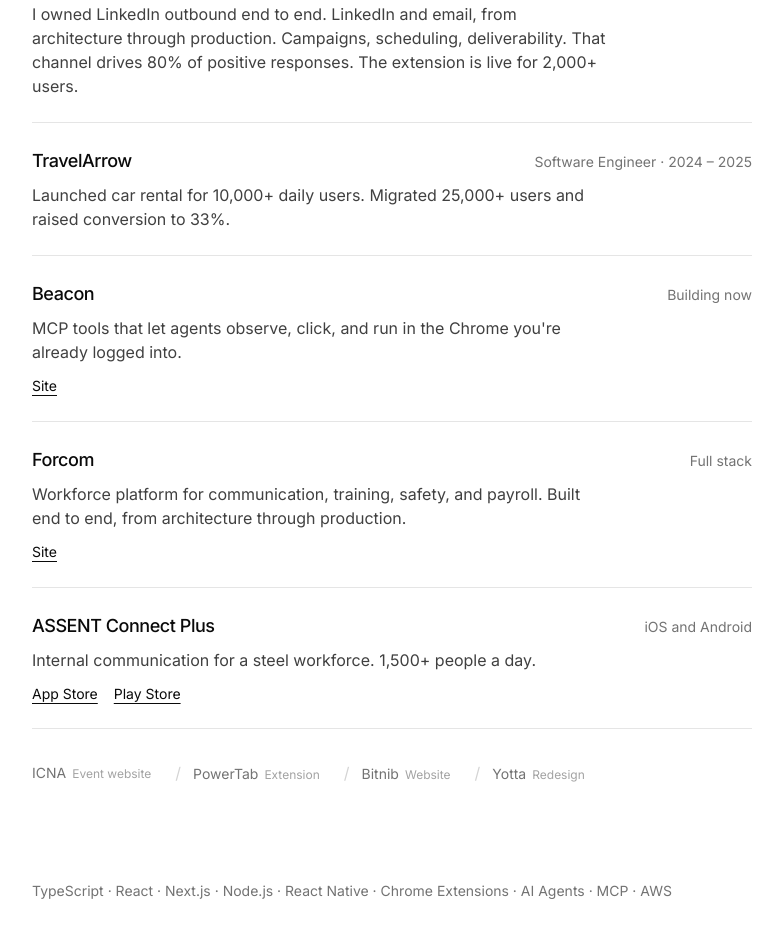
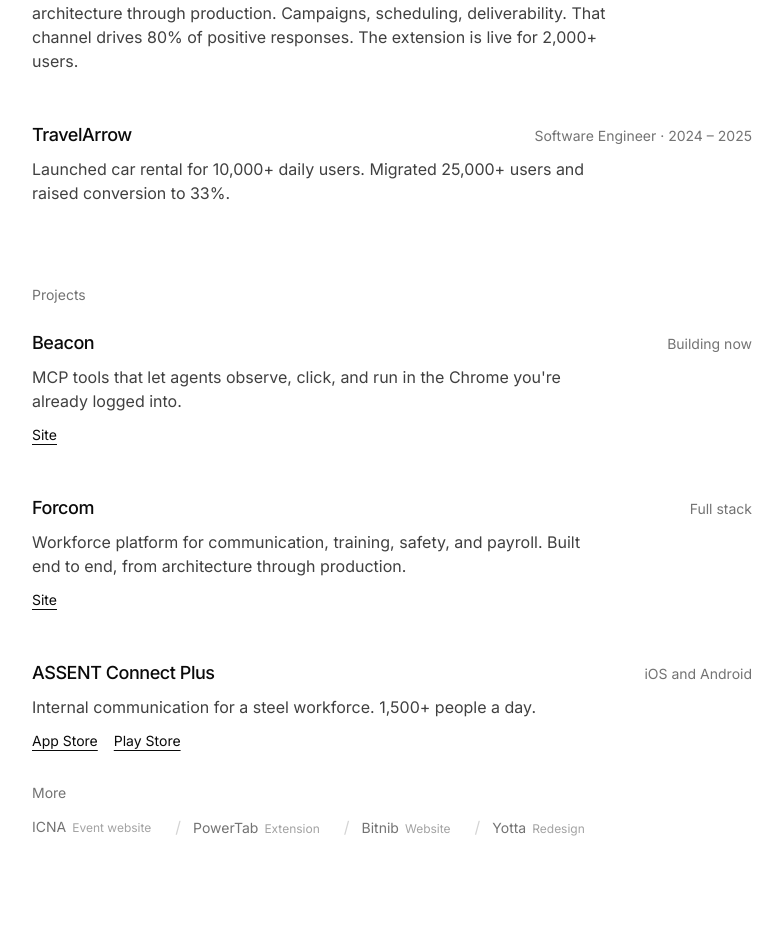
Before and after one commit to NAMANIND/portfolio, a Next.js app: page / in a window 1280 px wide. Shown: the part 647-1584 px from the top of the page, without its empty margins (248-1031 px from the left). Built offline with nearby package versions, Linux system fonts and the light colour scheme.

Commit message:
Refactor work and projects sections on personal site. Renamed 'work' to 'jobs' for clarity, introduced a reusable EntryList component for better code organization, and updated the layout to separate work and projects into distinct sections.

```diff
--- a/src/app/page.js
+++ b/src/app/page.js
@@ -8,7 +8,7 @@
     "Founding Engineer at Roger (YC S24). I build AI agents, browser tools, and products from a blank page to production.",
 };
 
-const work = [
+const jobs = [
   {
     name: "Roger",
     meta: "Founding Engineer · YC S24 · 2025 – Present",
@@ -21,6 +21,9 @@
     detail:
       "Launched car rental for 10,000+ daily users. Migrated 25,000+ users and raised conversion to 33%.",
   },
+];
+
+const projects = [
   {
     name: "Beacon",
     meta: "Building now",
@@ -55,47 +58,11 @@
   },
 ];
 
-const also = [
-  { name: "ICNA", tag: "Event website", href: "https://www.theiecna.com/" },
-  { name: "PowerTab", tag: "Extension", href: "https://powertab.vercel.app/" },
-  { name: "Bitnib", tag: "Website", href: "https://bitnibdesign.com/" },
-  { name: "Yotta", tag: "Redesign", href: "https://yotta21.netlify.app/" },
-];
-
-export default function Page() {
+function EntryList({ items }) {
   return (
-    <main
-      className={`${inter.className} corner-hue min-h-screen overflow-x-hidden text-neutral-950`}
-    >
-      <div className="mx-auto w-full max-w-3xl px-5 py-12 sm:px-6 sm:py-24">
-        <header className="flex flex-col gap-2 sm:flex-row sm:items-baseline sm:justify-between sm:gap-6">
-          <p className="text-sm tracking-tight">Naman Rai</p>
-          <a
-            href="mailto:namanrai309@gmail.com"
-            className="text-sm text-neutral-500 underline-offset-4 hover:text-neutral-950 hover:underline sm:text-right"
-          >
-            namanrai309@gmail.com
-          </a>
-        </header>
-
-        <section className="mt-14 sm:mt-32">
-          <h1 className="max-w-xl text-balance text-[1.75rem] font-medium leading-[1.15] tracking-tight sm:text-4xl sm:leading-tight lg:text-5xl">
-            I build products that make software more capable.
-          </h1>
-          <p className="mt-4 max-w-xl text-base leading-relaxed text-neutral-600 sm:mt-6 sm:text-lg">
-            Founding Engineer at Roger (YC S24). I take products from a blank
-            page to production. AI agents, browser tools, and outbound systems.
-          </p>
-        </section>
-
-        <section className="mt-14 sm:mt-24">
-          <h2 className="text-sm text-neutral-500">Selected work</h2>
-          <ul className="mt-5 sm:mt-6">
-            {work.map((item) => (
-              <li
-                key={item.name}
-                className="border-t border-black/10 py-5 last:border-b sm:py-6"
-              >
+    <ul className="mt-5 space-y-10 sm:mt-6 sm:space-y-12">
+      {items.map((item) => (
+        <li key={item.name}>
           <div className="flex flex-col gap-1 sm:flex-row sm:items-baseline sm:justify-between sm:gap-8">
             <h3 className="text-base font-medium tracking-tight sm:text-lg">
               {item.name}
@@ -135,7 +102,52 @@
         </li>
       ))}
     </ul>
-          <ul className="mt-6 flex flex-col gap-3 border-t border-black/10 pt-6 sm:mt-8 sm:flex-row sm:flex-wrap sm:items-center sm:gap-y-2 sm:border-0 sm:pt-0">
+  );
+}
+
+const also = [
+  { name: "ICNA", tag: "Event website", href: "https://www.theiecna.com/" },
+  { name: "PowerTab", tag: "Extension", href: "https://powertab.vercel.app/" },
+  { name: "Bitnib", tag: "Website", href: "https://bitnibdesign.com/" },
+  { name: "Yotta", tag: "Redesign", href: "https://yotta21.netlify.app/" },
+];
+
+export default function Page() {
+  return (
+    <main
+      className={`${inter.className} corner-hue min-h-screen overflow-x-hidden text-neutral-950`}
+    >
+      <div className="mx-auto w-full max-w-3xl px-5 py-12 sm:px-6 sm:py-24">
+        <header className="flex flex-col gap-2 sm:flex-row sm:items-baseline sm:justify-between sm:gap-6">
+          <p className="text-sm tracking-tight">Naman Rai</p>
+          <a
+            href="mailto:namanrai309@gmail.com"
+            className="text-sm text-neutral-500 underline-offset-4 hover:text-neutral-950 hover:underline sm:text-right"
+          >
+            namanrai309@gmail.com
+          </a>
+        </header>
+
+        <section className="mt-14 sm:mt-32">
+          <h1 className="max-w-xl text-balance text-[1.75rem] font-medium leading-[1.15] tracking-tight sm:text-4xl sm:leading-tight lg:text-5xl">
+            I build products that make software more capable.
+          </h1>
+          <p className="mt-4 max-w-xl text-base leading-relaxed text-neutral-600 sm:mt-6 sm:text-lg">
+            Founding Engineer at Roger (YC S24). I take products from a blank
+            page to production. AI agents, browser tools, and outbound systems.
+          </p>
+        </section>
+
+        <section className="mt-14 sm:mt-24">
+          <h2 className="text-sm text-neutral-500">Work</h2>
+          <EntryList items={jobs} />
+        </section>
+
+        <section className="mt-16 sm:mt-20">
+          <h2 className="text-sm text-neutral-500">Projects</h2>
+          <EntryList items={projects} />
+          <p className="mt-6 text-sm text-neutral-500 sm:mt-8">More</p>
+          <ul className="mt-3 flex flex-col gap-3 sm:flex-row sm:flex-wrap sm:items-center sm:gap-y-2">
             {also.map((item, index) => (
               <li key={item.name} className="flex items-baseline sm:inline-flex">
                 {index > 0 ? (
```
Lines whose indentation alone changed are shown as unchanged.
